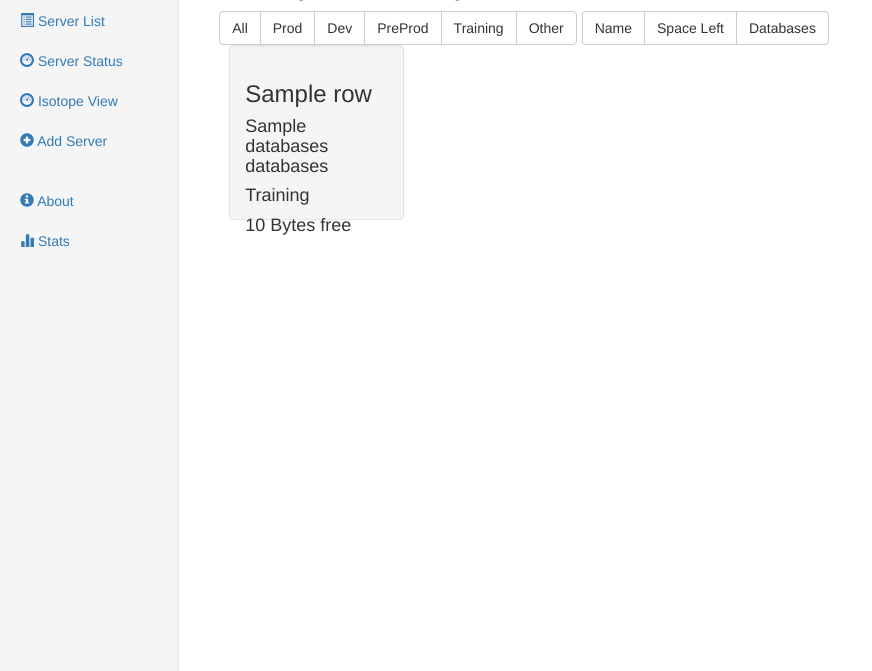
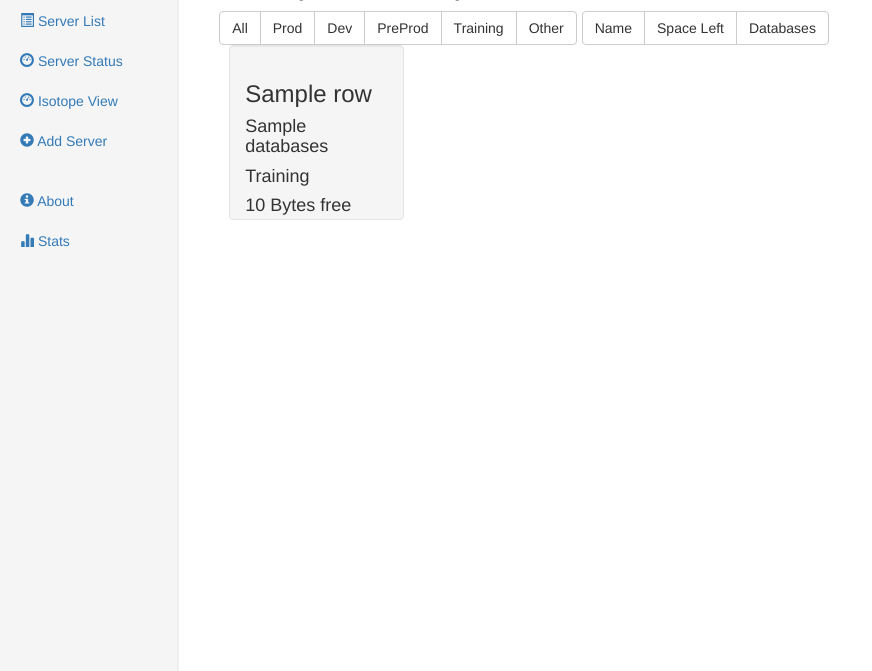
Before and after one commit to divad/mysqladm, a Python web app: template templates/server_isotope.html in a window 1280 px wide. Shown: the part 129-800 px from the top of the page, without its empty margins (0-872 px from the left). Run offline with Jinja, Linux system fonts and the light colour scheme; the template is opened without the code that fills it: most values are stand-ins (such as "Sample title", 1, 10 or a date in 2020); some libraries are stand-ins or nearby versions.

Commit message:
did some work on isotope

```diff
--- a/templates/server_isotope.html
+++ b/templates/server_isotope.html
@@ -64,7 +64,7 @@ $( document ).ready(function()
 	{% for row in rows %}
 		<div class="item {{row.state}}">
 			<h3 class="name">{{ row.shortname }}</h2>
-			<h4 class="number">{{ row.databases }} databases</h3>
+			<h4 class="number">{{ row.databases }}</h3>
 			<h4 class="state">{{ row.state }}</h3>
 			<h4 class="free">{{ row.disk_free|filesizeformat }} free</h3>
 		</div>
```
